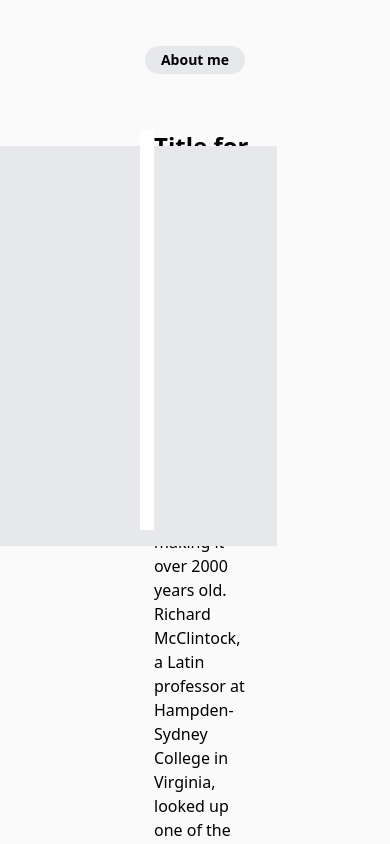
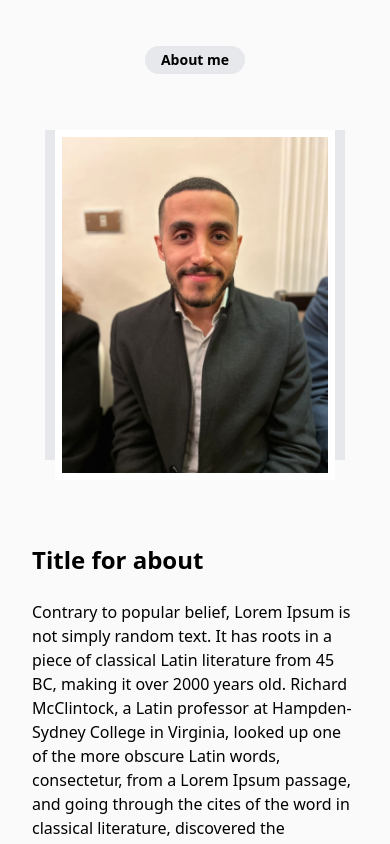
Before and after one commit to Touficsh/personal-potfolio, a React (Vite) app: page / in a window 390 px wide. Shown: the part 840-1684 px from the top of the page. Built offline with nearby package versions, Linux system fonts and the light colour scheme.

Commit message:
About section mobile responsive

```diff
--- a/src/components/About.tsx
+++ b/src/components/About.tsx
@@ -11,16 +11,16 @@ export default function About() {
             About me
           </p>
         </div>
-        <div className="flex mt-14 mx-[140px] dark:text-white">
-          <div className="flex justify-center basis-1/2 ">
+        <div className="flex mobile:flex-col tablet:flex-row  mt-14 mobile:mx-[0px] tablet:mx-[140px] dark:text-white">
+          <div className="flex justify-center tablet:basis-1/2 ">
             <img
               src={coverPhoto}
-              className="w-[300px] h-[400px] border-[7px] z-10 border-white dark:border-[#030712]"
+              className="mobile:w-[280px] mobile:h-[350px] tablet:w-[300px] tablet:h-[400px] border-[7px] z-10 border-white dark:border-[#030712]"
               alt="Image"
             />
-            <div className="mt-4 mr-10 bg-[#E6E8EB] w-[300px] h-[400px] absolute  dark:bg-[#374151]"></div>
+            <div className="tablet:mr-10 bg-[#E6E8EB] mobile:w-[300px] mobile:h-[330px]  tablet:w-[300px] tablet:h-[400px] absolute  dark:bg-[#374151]"></div>
           </div>
-          <div className="flex flex-col align-middle basis-1/2">
+          <div className="mobile:mt-16 mobile:mx-8 tablet:mx-0 tablet:mt-0 flex flex-col align-middle basis-1/2">
             <p className="text-2xl font-bold">Title for about</p>
             <p className="mt-6">
               Contrary to popular belief, Lorem Ipsum is not simply random text.
```
